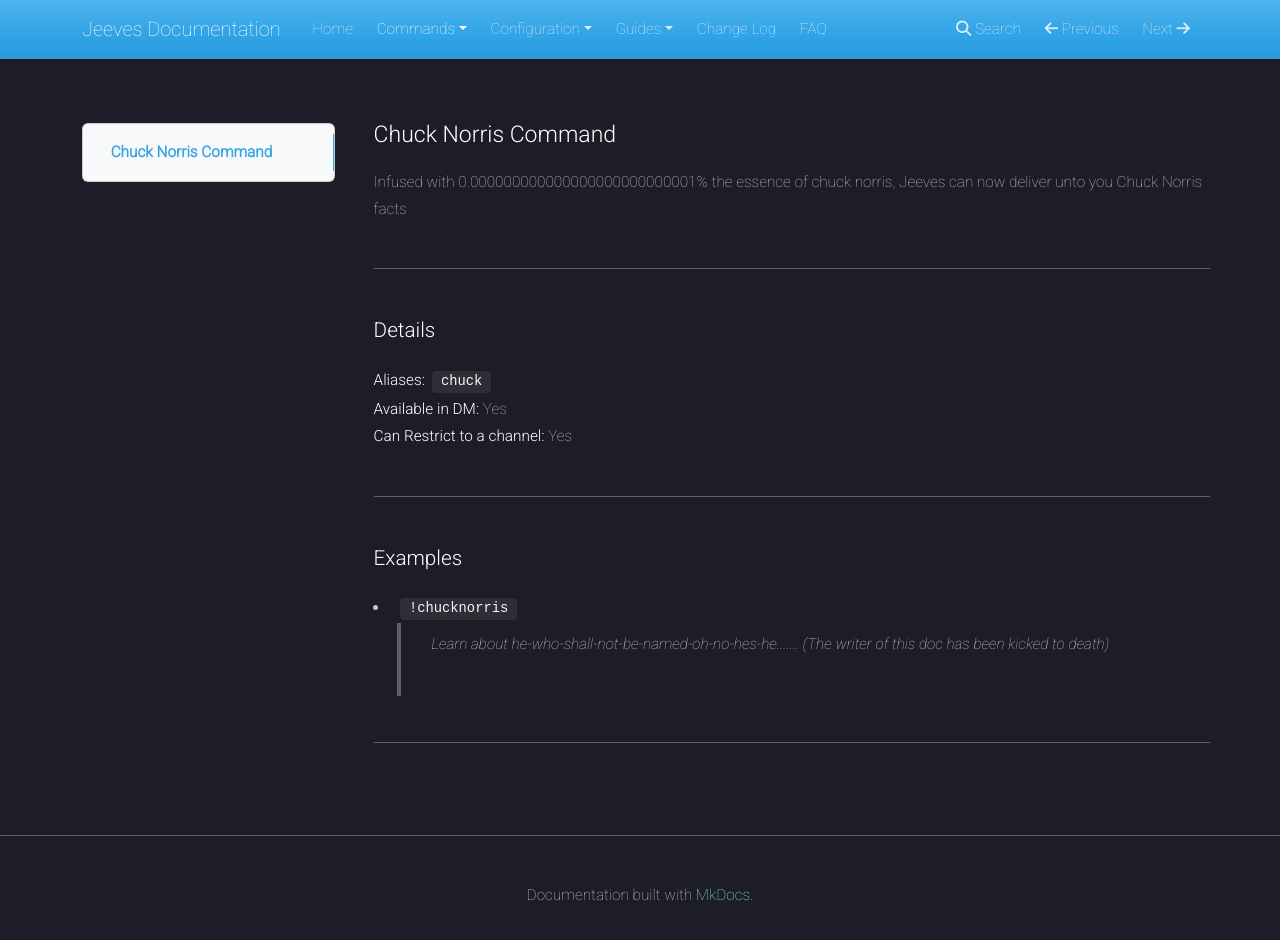
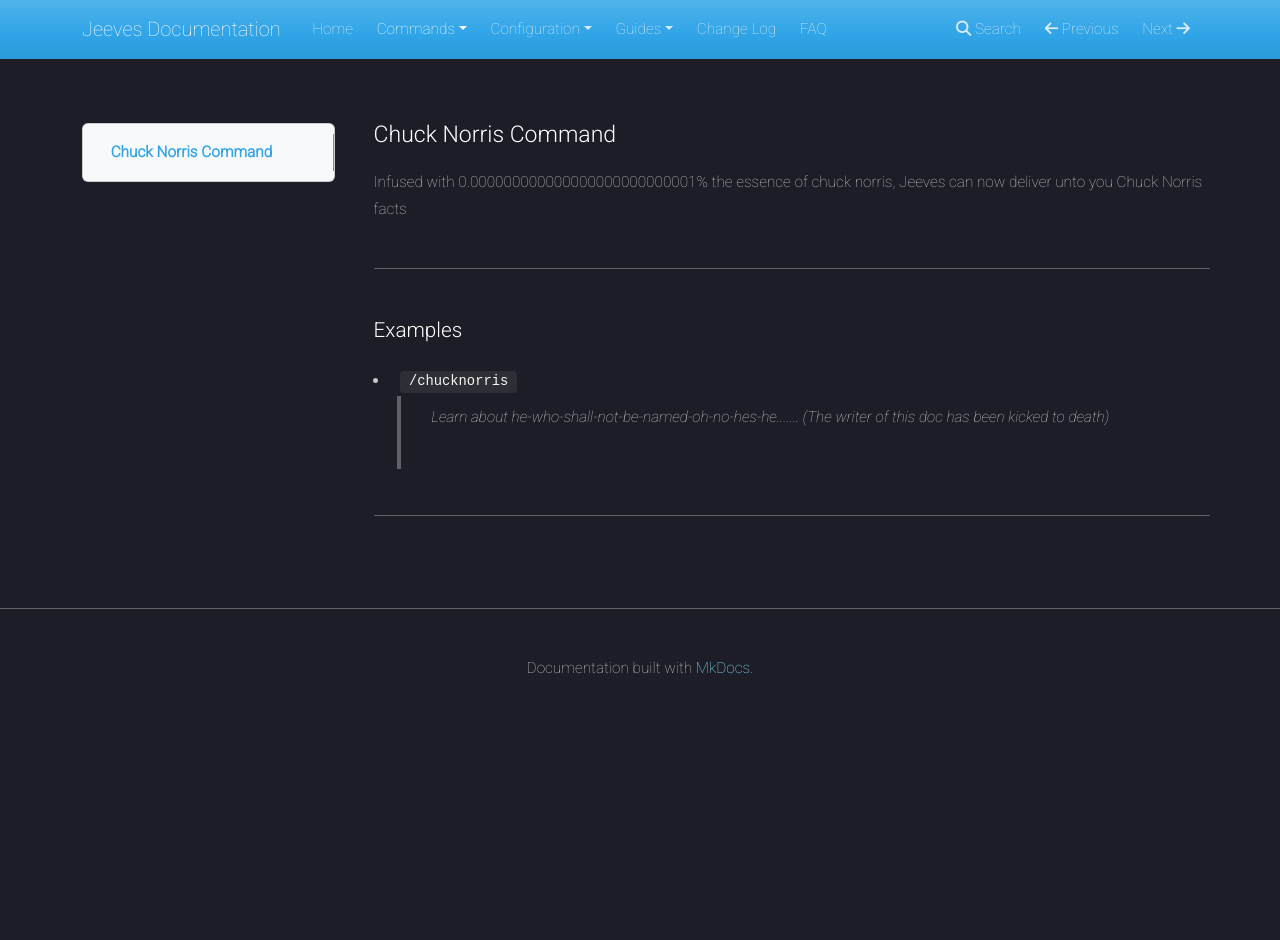
Before and after one commit to TeamJeeves/Jeeves-Bot-Documentation, an MkDocs documentation site: the page built from docs/commands/games/chuck-norris.md, in a window 1280 px wide and 940 px high. Built offline with MkDocs 1.6.1, drawn with Linux system fonts in a browser that asks for light colours; nearby versions of some CDN libraries.

Commit message:
Chuck Norris update

```diff
--- a/docs/commands/games/chuck-norris.md
+++ b/docs/commands/games/chuck-norris.md
@@ -2,14 +2,9 @@
 
 Infused with 0.000000000000000000000000001% the essence of chuck norris, Jeeves can now deliver unto you Chuck Norris facts
 ***
-### Details
 
-**Aliases:** `chuck`
-**Available in DM:** Yes
-**Can Restrict to a channel:** Yes
-***
 ### Examples
 
-* `!chucknorris`
+* `/chucknorris`
 > Learn about he-who-shall-not-be-named-oh-no-hes-he....... (*The writer of this doc has been kicked to death*)
 ***
```
